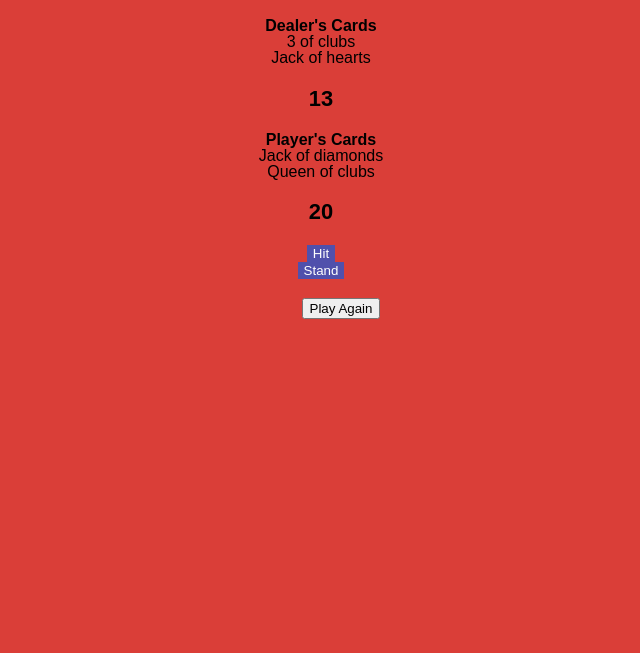
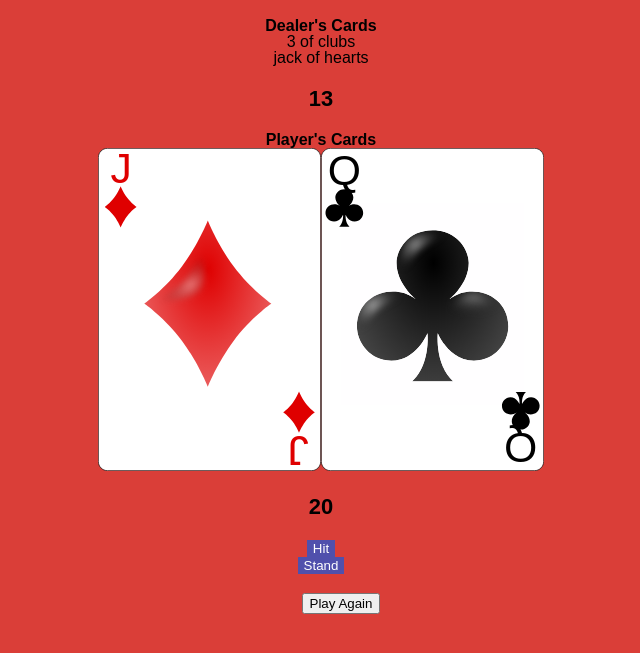
Before and after one commit to mallorysmith64/blackjack, a website: page public/index.html in a window 1280 px wide. Shown: the part 57-710 px from the top of the page, without its empty margins (319-959 px from the left). Drawn offline with Linux system fonts and the light colour scheme.

Commit message:
added images for player's cards

```diff
--- a/public/main.js
+++ b/public/main.js
@@ -14,9 +14,9 @@ const state = {
     { name: '8', value: 8 },
     { name: '9', value: 9 },
     { name: '10', value: 10 },
-    { name: 'Jack', value: 10 },
-    { name: 'Queen', value: 10 },
-    { name: 'King', value: 10 }
+    { name: 'jack', value: 10 },
+    { name: 'queen', value: 10 },
+    { name: 'king', value: 10 }
   ],
 
   //arrays
@@ -53,12 +53,6 @@ const shuffle = () => {
   console.log(state.deck)
 }
 
-// const displayCards = () => {
-//   let img = document.querySelector('#show')
-//   let show = deck.pop()
-//   let findCard = './image/' + show + '.png'
-//   img.setAttribute('src', findCard)
-
 const dealPlayerHand = () => {
   for (let i = 0; i < 2; i++) {
     //remove cards
@@ -66,8 +60,9 @@ const dealPlayerHand = () => {
     console.log(dealtCard)
     //add to hand
     state.playerHand.push(dealtCard)
-    const shuffleButton = document.createElement('li')
-    shuffleButton.textContent = dealtCard.rank + ' of ' + dealtCard.suit
+    const shuffleButton = document.createElement('img')
+    shuffleButton.src =
+      '/images/cards/' + dealtCard.rank + '_of_' + dealtCard.suit + '.svg'
     document.querySelector('.deal-player-card').appendChild(shuffleButton)
   }
   console.log(state.playerHand)
--- a/public/screen.css
+++ b/public/screen.css
@@ -28,3 +28,7 @@ ul {
 header {
   font-weight: bold;
 }
+
+img {
+  size: 0.2em;
+}
```
